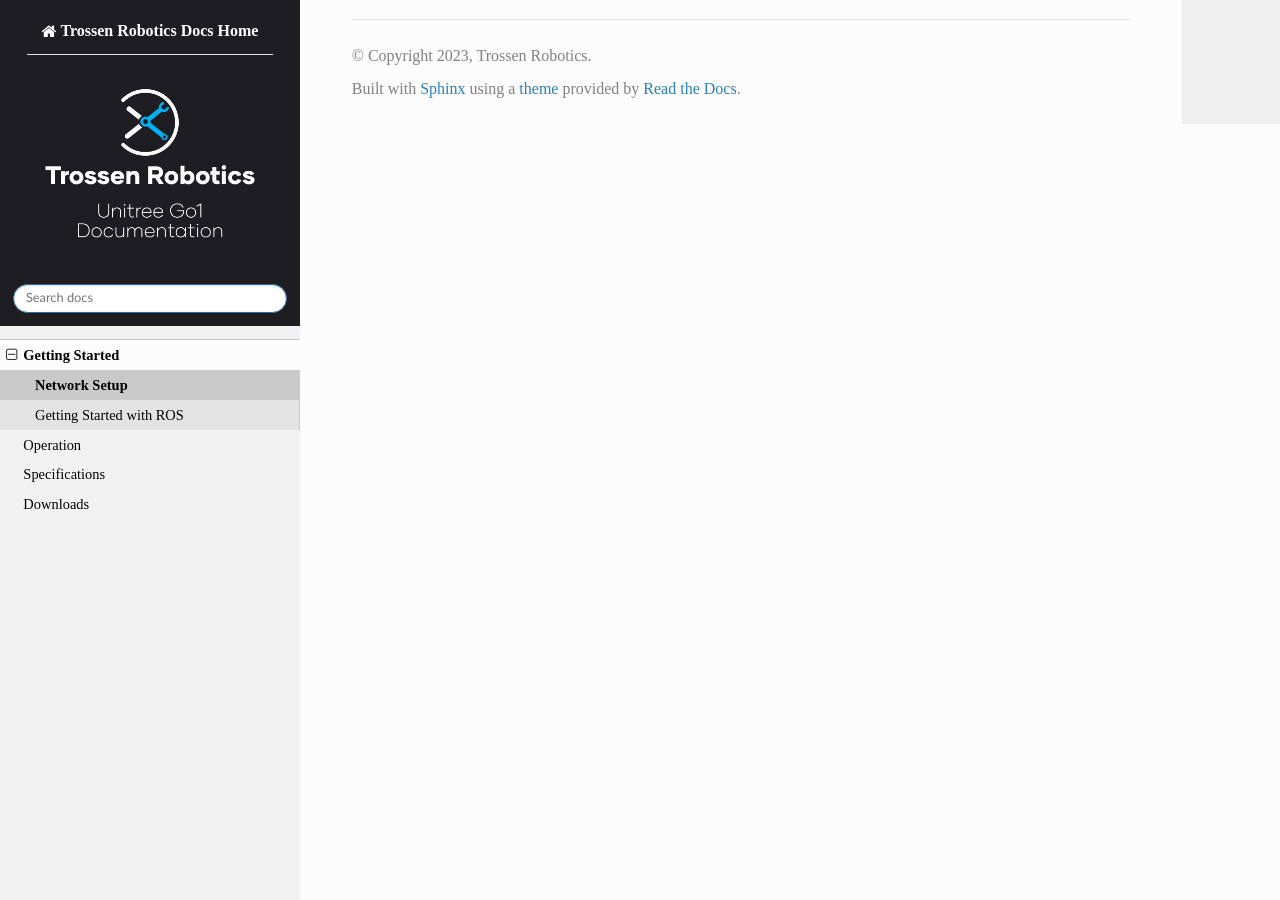
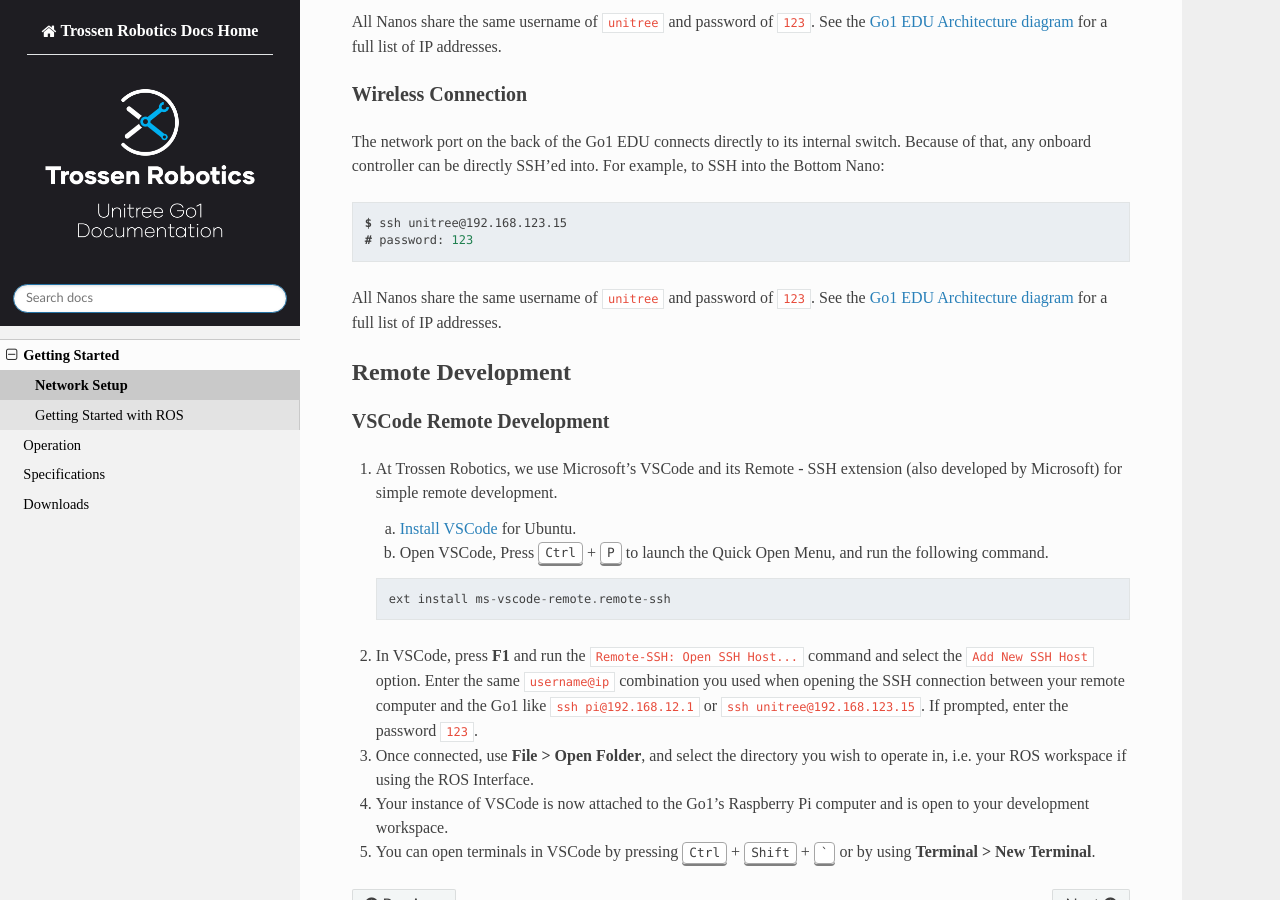
Before and after one commit to TrossenRobotics/unitree_go1_docs, a Sphinx documentation site: the page built from docs/getting_started/network.rst, in a window 1280 px wide and 900 px high, scrolled down 1192 px. Built offline with Sphinx 7.4.7 and the Read the Docs theme 2.0.0, drawn with Linux system fonts in a browser that asks for light colours; some web fonts are replaced; formulas are drawn with MathJax 3; some of the changed text lies outside the part shown.

Commit message:
Add additional info to Network Getting Started

```diff
--- a/docs/getting_started/network.rst
+++ b/docs/getting_started/network.rst
@@ -1,6 +1,9 @@
 =============
 Network Setup
 =============
+
+.. contents::
+    :local:
 
 Remote PC Network Setup
 =======================
@@ -10,11 +13,11 @@
     *   The wireless access point's SSID will be something like ``Unitree_GoXXXXXXX`` and its password is ``00000000`` (eight zeros).
 
 2.  Configure your connection to be on the ``192.168.123.***`` network segment.
-3.  Ping the Raspberry Pi at ``192.168.123.161`` to check connectivity.
+    ``***`` can be anything as long as it does not conflict with anything else on the network segment.
+    Set the netmask to ``255.255.255.0``.
 
-    .. code-block:: console
-
-        $ ping -c3 192.168.123.161
+.. image:: images/wired_config.png
+    :align: center
 
 SSH
 ===
@@ -54,3 +57,33 @@
 
 All Nanos share the same username of ``unitree`` and password of ``123``.
 See the :ref:`Go1 EDU Architecture diagram <label-go1-edu-architecture>` for a full list of IP addresses.
+
+Remote Development
+==================
+
+VSCode Remote Development
+-------------------------
+
+1.  At Trossen Robotics, we use Microsoft's VSCode and its Remote - SSH extension (also developed
+    by Microsoft) for simple remote development.
+
+    a.  `Install VSCode`_ for Ubuntu.
+
+    b.  Open VSCode, Press :kbd:`Ctrl` + :kbd:`P` to launch the Quick Open Menu, and run the following command.
+
+    .. code::
+
+        ext install ms-vscode-remote.remote-ssh
+
+.. _`Install VSCode`: https://code.visualstudio.com/download
+
+2.  In VSCode, press **F1** and run the ``Remote-SSH: Open SSH Host...`` command and select the ``Add New SSH Host`` option.
+    Enter the same ``username@ip`` combination you used when opening the SSH connection between your remote computer and the Go1 like ``ssh pi@192.168.12.1`` or ``ssh unitree@192.168.123.15``.
+    If prompted, enter the password ``123``.
+
+3.  Once connected, use **File > Open Folder**, and select the directory you wish to operate in, i.e. your ROS workspace if using the ROS Interface.
+
+4.  Your instance of VSCode is now attached to the Go1's Raspberry Pi computer and is open to your development workspace.
+
+5.  You can open terminals in VSCode by pressing :kbd:`Ctrl` + :kbd:`Shift` + :kbd:`\`` or by using
+    **Terminal > New Terminal**.
--- a/docs/getting_started/ros.rst
+++ b/docs/getting_started/ros.rst
@@ -3,6 +3,9 @@
 ========================
 
 This guide is intended to help users get started using the Go1 EDU using ROS.
+
+.. contents::
+    :local:
 
 Requirements
 ============
```
Also changed, not shown: docs/getting_started/images/wired_config.png (added), docs/getting_started/images/wireless_config.png (added).
